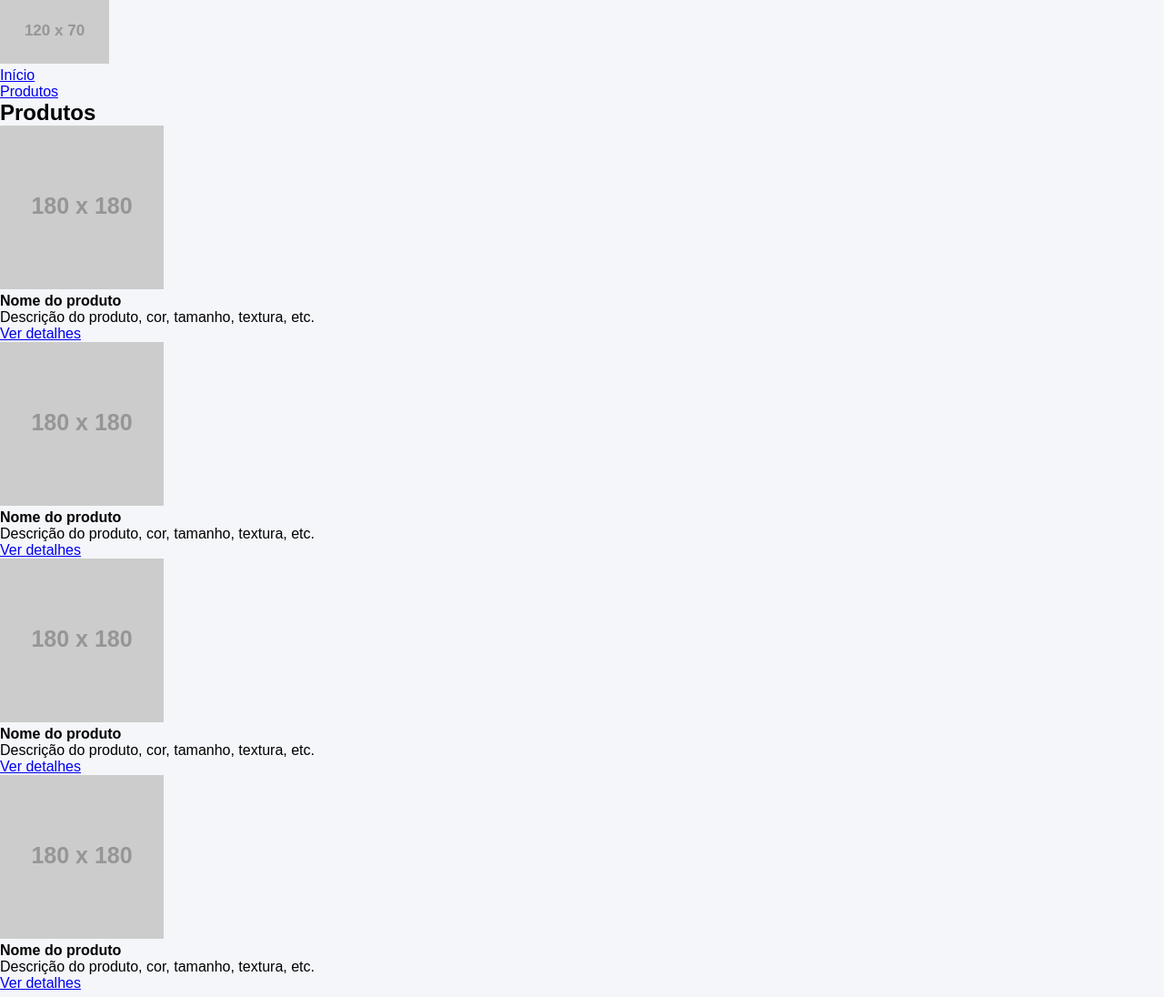
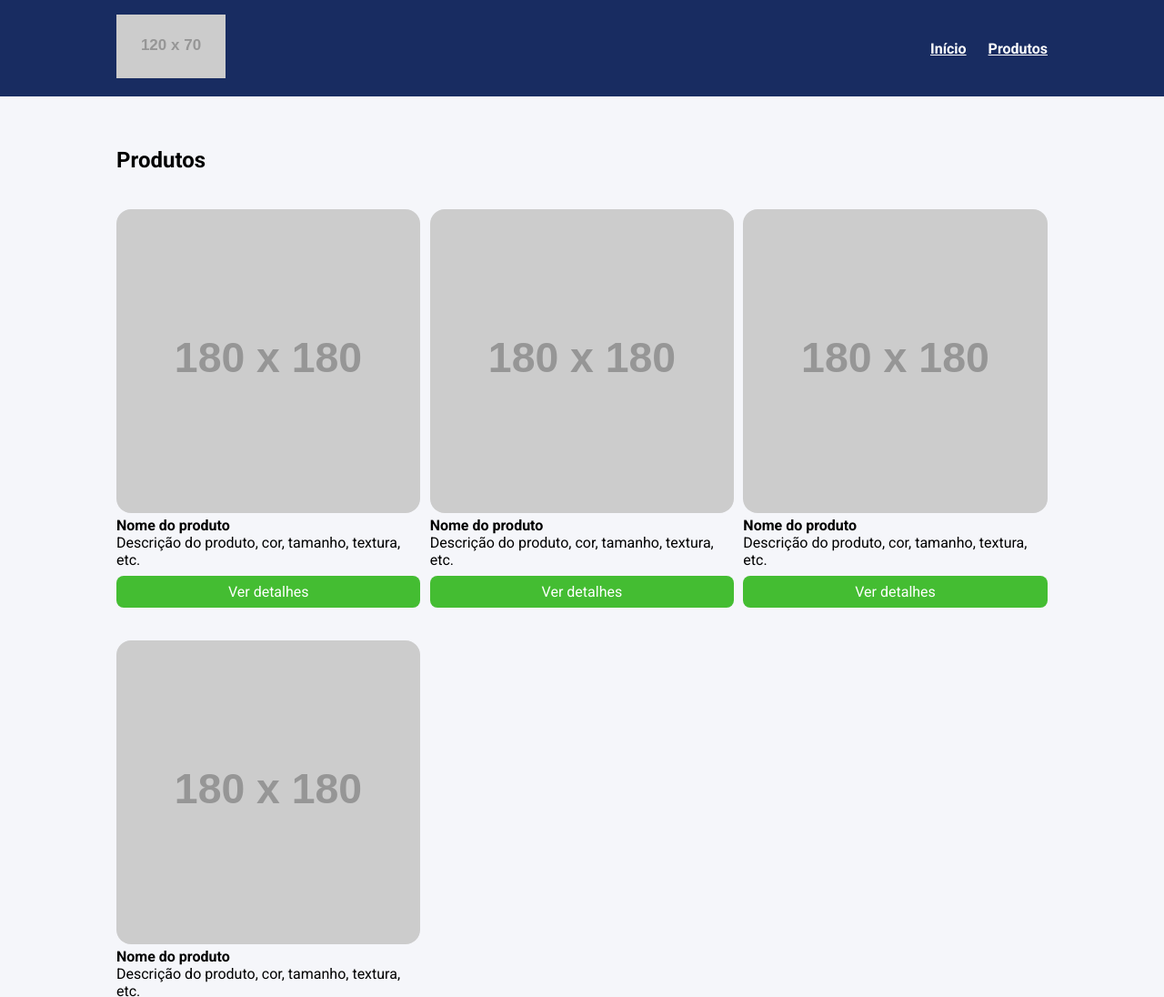
Before and after one commit to rafaeldalforno/curso_ebac_frontend, a website: page index.html in a window 1280 px wide. Shown: the top 1096 px of the page at 91% size. Drawn offline with Linux system fonts and the light colour scheme; placeholder pictures from the web are drawn by us.

Commit message:
atualização de código e criação de módulos do sass para estilização

```diff
--- a/source/config/cores.scss
+++ b/source/config/cores.scss
@@ -1,3 +1,5 @@
-$corDeFundo: #f5f6fa;
-$corPrincipal: #111;
-$corSecundaria: #ccc
+$corDeFundoBody: #f5f6fa;
+$corDeFundoHeader: #182C61;
+$corLink: #fff;
+$corDeFundoBotao: #44bd32;
+$corHoverBotao: #4cd137;
--- a/source/config/reset.scss
+++ b/source/config/reset.scss
@@ -2,5 +2,5 @@
     box-sizing: border-box;
     margin: 0;
     padding: 0;
-    font-family: sans-serif;
+    font-family: Roboto, sans-serif;
 }
--- a/source/main.scss
+++ b/source/main.scss
@@ -1,7 +1,46 @@
 @use 'config/reset';
 @use 'config/cores';
+@use 'secoes/header';
+@use 'secoes/menu';
+@use 'secoes/product';
+
 
 
 body {
-    background-color: cores.$corDeFundo;
+    background-color: cores.$corDeFundoBody;
 }
+
+li {
+    list-style: none;
+}
+
+.container {
+    max-width: 1024px;
+    width: 100%;
+    margin: 0 auto;
+}
+
+section {
+    padding: 56px 0;
+}
+
+@media screen and (max-width: 1023px) {
+    .container {
+        max-width: 80%;
+    }
+
+    .products {
+        grid-template-columns: repeat(2, 48.5%);
+        column-gap: 3%;
+    }
+}
+
+@media screen and (max-width: 767px) {
+    .products {
+        display: block;
+
+        .product-item {
+            margin-bottom: 32px;
+        }
+    }
+}
--- /dev/null
+++ b/source/secoes/header.scss
@@ -0,0 +1,16 @@
+@use '../config/reset';
+@use '../config/cores';
+
+header {
+    background-color: cores.$corDeFundoHeader;
+    position: sticky;
+    top: 0;
+    left: 0;
+
+    .container {
+        display: flex;
+        justify-content: space-between;
+        align-items: center;
+        padding: 16px 0;
+    }
+}
--- /dev/null
+++ b/source/secoes/menu.scss
@@ -0,0 +1,15 @@
+@use '../config/reset';
+@use '../config/cores';
+
+.menu {
+    display: flex;
+
+    li {
+        font-weight: bold;
+        margin-left: 24px;
+
+        a {
+            color: cores.$corLink;
+        }
+    }
+}
--- /dev/null
+++ b/source/secoes/product.scss
@@ -0,0 +1,33 @@
+@use '../config/reset';
+@use '../config/cores';
+
+.products {
+    margin-top: 40px;
+    display: grid;
+    grid-template-columns: repeat(3, 32.66%);
+    column-gap: 1%;
+    row-gap: 4%;
+    width: 100%;
+
+    .product-item {
+        img {
+            width: 100%;
+            border-radius: 16px;
+        }
+
+        .product-button {
+            display: block;
+            background-color: cores.$corDeFundoBotao;
+            color: cores.$corLink;
+            text-align: center;
+            padding: 8px 0;
+            border-radius: 8px;
+            margin-top: 8px;
+            text-decoration: none;
+
+            &:hover {
+                background-color: cores.$corHoverBotao;
+            }
+        }
+    }
+}
```
Also changed, not shown: build/main.css, 1 other file.
